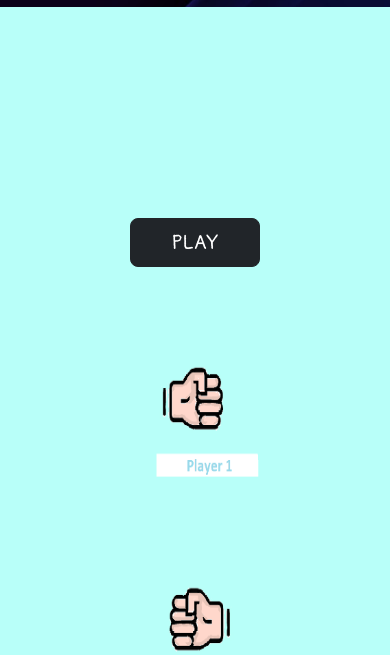
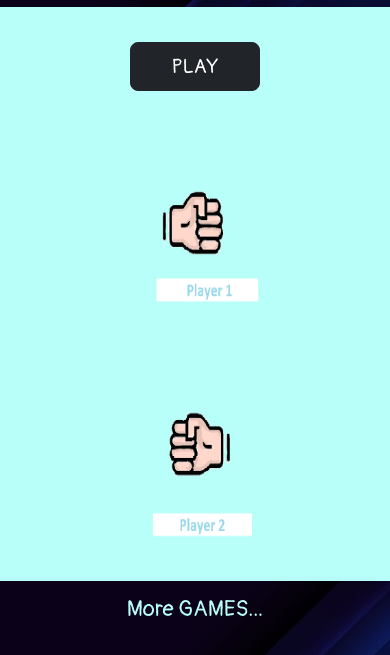
Before and after one commit to AnanthuMuralee/Game4, a plain HTML site: page index.html in a window 390 px wide. Shown: the part 144-799 px from the top of the page. Drawn offline with nearby package versions, Linux system fonts and the light colour scheme.

Commit message:
Update styles.css

```diff
--- a/css/styles.css
+++ b/css/styles.css
@@ -7,7 +7,6 @@
 
 body {
   margin: 0;
-  background-color: #18978F;
 }
 
 .more_title{
@@ -22,7 +21,7 @@ body {
   text-align: center;
 }
 
-@media only screen and (max-width: 768px) {
+@media only screen and (max-width: 900px) {
   .main-title {
     font-size: 2.5rem;
   }
@@ -34,14 +33,13 @@ body {
 
   .body {
     color: #18978F;
-    padding-top: 50%;
-    padding-bottom: 50%;
+    padding-top: 5%;
     background-color: #B8FFF9;
     text-align: center;
   }
 }
 
-@media only screen and (min-width: 769px) {
+@media only screen and (min-width: 901px) {
   img {
     width: 25rem;
     height: 25rem;
```
